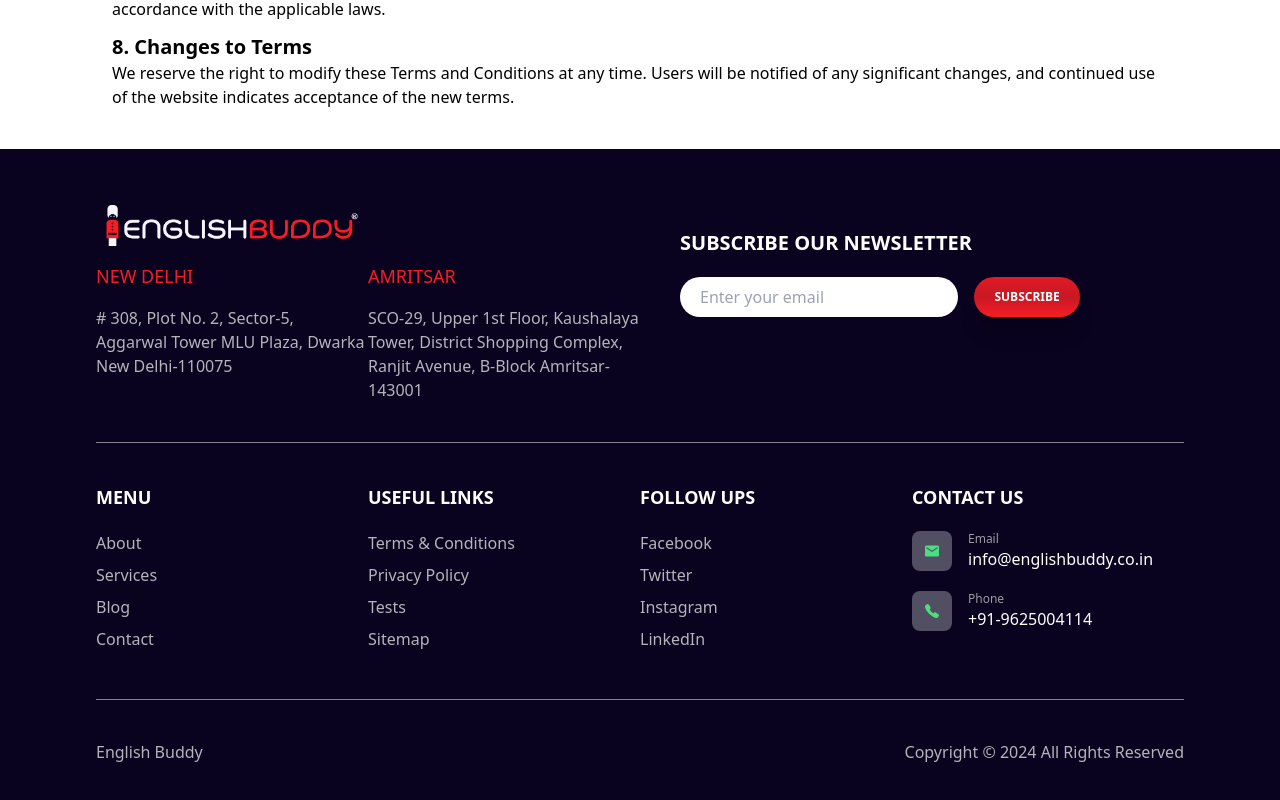
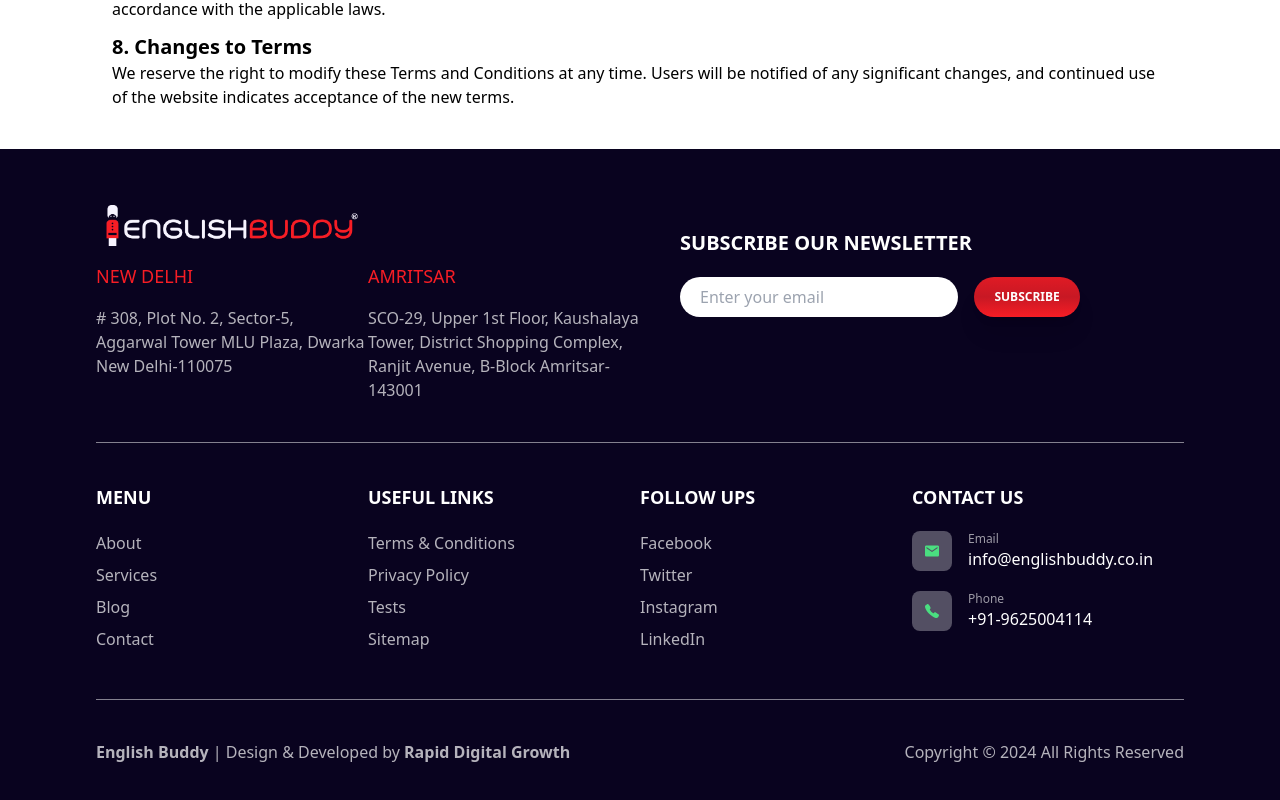
Before and after one commit to adityawebd/englishbuddy_frontend, a Next.js app: page /tnc in a window 1280 px wide. Shown: the part 782-1582 px from the top of the page. Built offline with nearby package versions, Linux system fonts and the light colour scheme.

Commit message:
aditya pc

```diff
--- a/components/Footer.jsx
+++ b/components/Footer.jsx
@@ -224,7 +224,7 @@ const Footer = () => {
 
           <div className=" py-10 text-white/70">
             <div className="flex justify-between items-center max-sm:flex-col max-sm:items-start">
-              <p>English Buddy</p>
+              <p><span className="font-semibold">English Buddy</span> | Design & Developed by <a href="https://rapiddigitalgrowth.com/" className="font-semibold hover:underline" target="_blank">Rapid Digital Growth</a></p>
               <p>Copyright &copy; {date.getFullYear()} All Rights Reserved</p>
             </div>
           </div>
```
